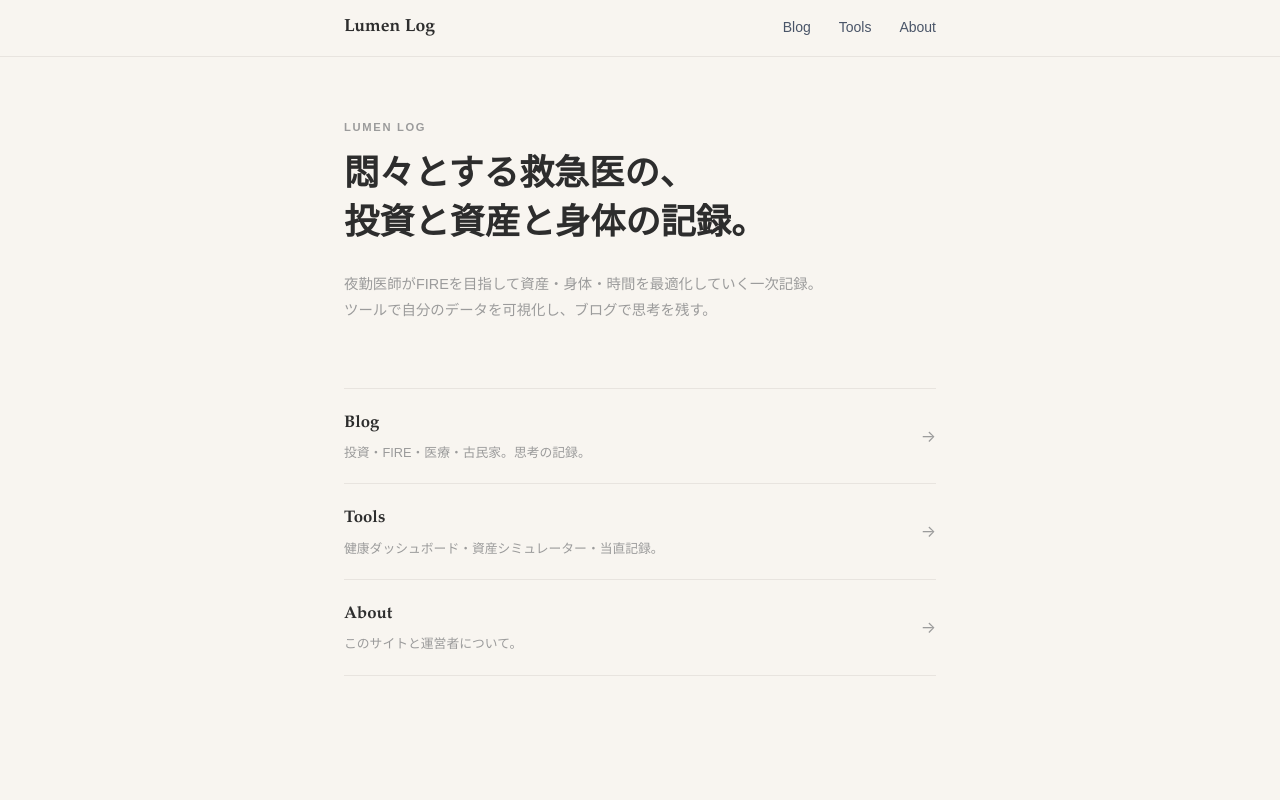
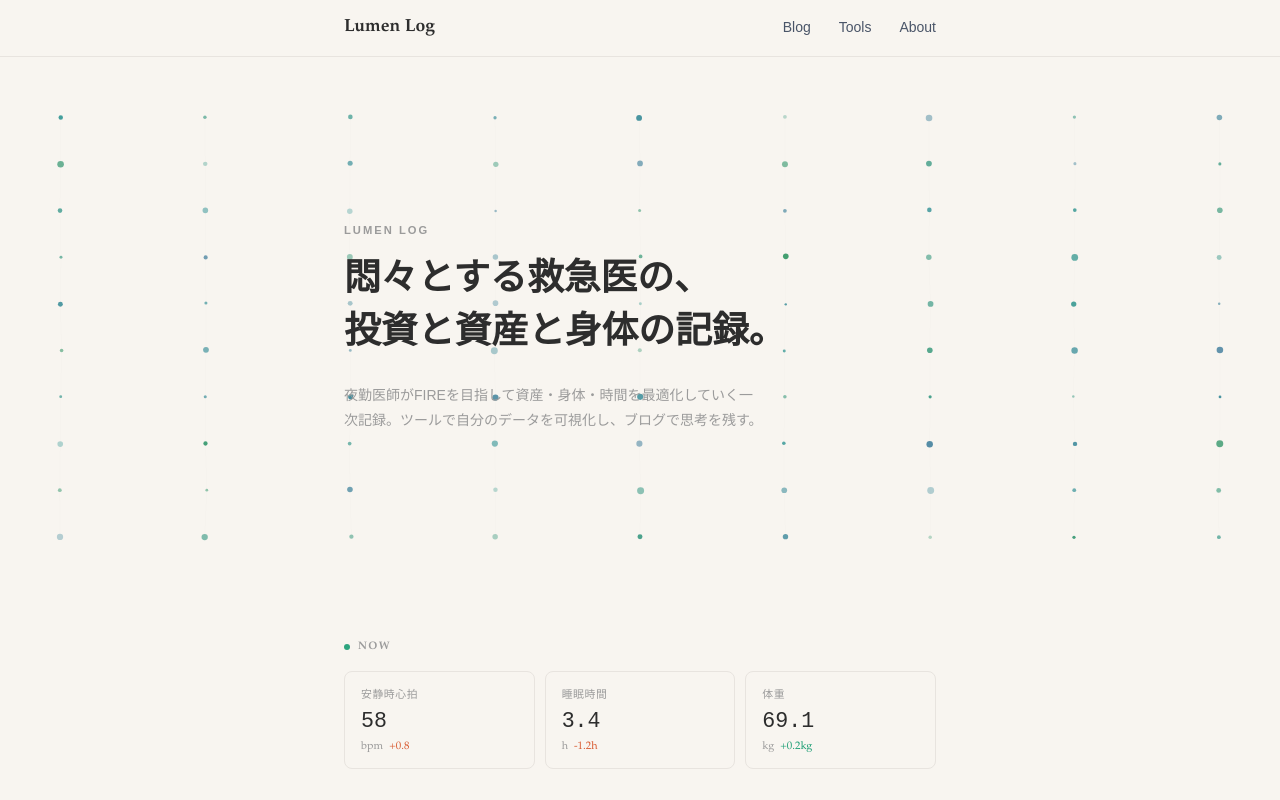
Before and after one commit to minminmiyoshi/lumen-log, a Next.js app: page / in a window 1280 px wide. Shown: the top 800 px of the page. Built offline with nearby package versions, Linux system fonts and the light colour scheme.

Commit message:
feat: HeroChaos hero animation + now.json from garmin csv

```diff
--- a/app/page.tsx
+++ b/app/page.tsx
@@ -1,84 +1,106 @@
+import HeroChaos from "@/components/HeroChaos";
+import nowData from "@/data/now.json";
+
+interface NavItem { href: string; label: string; badge?: string; desc: string; }
+
+const navItems: NavItem[] = [
+  { href: "/blog",  label: "Blog",  badge: "12", desc: "投資・FIRE・医療・古民家。思考の記録。" },
+  { href: "/tools", label: "Tools", badge: "3",  desc: "健康ダッシュボード・資産シミュレーター・当直記録。" },
+  { href: "/about", label: "About",              desc: "このサイトと運営者について。" },
+];
+
+function deltaStr(d: number | null, unit = "") {
+  if (d === null) return "";
+  const sign = d > 0 ? "+" : "";
+  return `${sign}${d}${unit}`;
+}
+
+function deltaUp(key: "restingHr" | "sleep" | "weight") {
+  const d = nowData[key].delta;
+  if (d === null) return true;
+  // 心拍は下がる方が良い、睡眠・体重は文脈依存だが一旦シンプルに
+  if (key === "restingHr") return d <= 0;
+  return d >= 0;
+}
+
 export default function Home() {
+  const stats = [
+    {
+      label: "安静時心拍",
+      value: nowData.restingHr.value ?? "--",
+      unit: "bpm",
+      delta: deltaStr(nowData.restingHr.delta),
+      up: deltaUp("restingHr"),
+    },
+    {
+      label: "睡眠時間",
+      value: nowData.sleep.value ?? "--",
+      unit: "h",
+      delta: deltaStr(nowData.sleep.delta, "h"),
+      up: deltaUp("sleep"),
+    },
+    {
+      label: "体重",
+      value: nowData.weight.value ?? "--",
+      unit: "kg",
+      delta: deltaStr(nowData.weight.delta, "kg"),
+      up: deltaUp("weight"),
+    },
+  ];
+
   return (
-    <main style={{ maxWidth: "640px", margin: "0 auto", padding: "60px 24px 120px" }}>
-
-      <section style={{ marginBottom: "64px" }}>
-        <p style={{
-          fontSize: "0.7rem",
-          fontFamily: "sans-serif",
-          fontWeight: 700,
-          letterSpacing: "0.15em",
-          textTransform: "uppercase",
-          color: "var(--muted)",
-          marginBottom: "16px",
-        }}>
+    <main>
+      <section style={{ position: "relative", height: "clamp(420px, 55vw, 540px)", overflow: "hidden" }}>
+        <HeroChaos />
+        <div style={{ position: "relative", zIndex: 10, display: "flex", flexDirection: "column", justifyContent: "center", height: "100%", maxWidth: "640px", margin: "0 auto", padding: "0 24px" }}>
+          <p style={{ fontSize: "0.7rem", fontFamily: "sans-serif", fontWeight: 700, letterSpacing: "0.18em", textTransform: "uppercase", color: "var(--muted)", marginBottom: "16px" }}>
             Lumen Log
           </p>
-        <h1 style={{
-          fontFamily: "Palatino, serif",
-          fontSize: "clamp(1.6rem, 4vw, 2.2rem)",
-          fontWeight: 700,
-          lineHeight: 1.4,
-          marginBottom: "20px",
-          color: "var(--foreground)",
-        }}>
+          <h1 style={{ fontFamily: "Palatino, serif", fontSize: "clamp(1.6rem, 4vw, 2.3rem)", fontWeight: 700, lineHeight: 1.45, marginBottom: "20px", color: "var(--foreground)" }}>
             悶々とする救急医の、<br />
             投資と資産と身体の記録。
           </h1>
-        <p style={{
-          fontFamily: "sans-serif",
-          fontSize: "0.9rem",
-          color: "var(--muted)",
-          lineHeight: 1.8,
-          maxWidth: "480px",
-        }}>
-          夜勤医師がFIREを目指して資産・身体・時間を最適化していく一次記録。
-          ツールで自分のデータを可視化し、ブログで思考を残す。
+          <p style={{ fontFamily: "sans-serif", fontSize: "0.875rem", color: "var(--muted)", lineHeight: 1.85, maxWidth: "420px" }}>
+            夜勤医師がFIREを目指して資産・身体・時間を最適化していく一次記録。ツールで自分のデータを可視化し、ブログで思考を残す。
           </p>
+        </div>
       </section>
 
-      <section style={{ borderTop: "1px solid #E8E4DF" }}>
-        {[
-          { href: "/blog", label: "Blog", desc: "投資・FIRE・医療・古民家。思考の記録。" },
-          { href: "/tools", label: "Tools", desc: "健康ダッシュボード・資産シミュレーター・当直記録。" },
-          { href: "/about", label: "About", desc: "このサイトと運営者について。" },
-        ].map(({ href, label, desc }) => (
-          <a
-            key={href}
-            href={href}
-            style={{
-              display: "flex",
-              alignItems: "center",
-              justifyContent: "space-between",
-              padding: "20px 0",
-              borderBottom: "1px solid #E8E4DF",
-              color: "inherit",
-              textDecoration: "none",
-            }}
-          >
+      <section style={{ maxWidth: "640px", margin: "0 auto", padding: "40px 24px 0" }}>
+        <div style={{ display: "flex", alignItems: "center", gap: "8px", marginBottom: "14px" }}>
+          <span style={{ width: "6px", height: "6px", borderRadius: "50%", background: "#1D9E75", display: "inline-block", animation: "pulse 2s infinite" }} />
+          <span style={{ fontSize: "0.68rem", fontWeight: 700, letterSpacing: "0.14em", textTransform: "uppercase", color: "var(--muted)" }}>Now</span>
+        </div>
+        <div style={{ display: "grid", gridTemplateColumns: "repeat(3, minmax(0, 1fr))", gap: "10px", marginBottom: "48px" }}>
+          {stats.map((s) => (
+            <div key={s.label} style={{ background: "var(--surface)", border: "0.5px solid #E8E4DF", borderRadius: "8px", padding: "14px 16px 12px" }}>
+              <div style={{ fontSize: "0.68rem", color: "var(--muted)", letterSpacing: "0.05em", marginBottom: "6px" }}>{s.label}</div>
+              <div style={{ fontFamily: "'DM Mono', 'Courier New', monospace", fontSize: "1.35rem", fontWeight: 400, color: "var(--foreground)", lineHeight: 1, marginBottom: "4px" }}>{s.value}</div>
+              <div style={{ fontSize: "0.68rem", color: "var(--muted)", display: "flex", gap: "6px" }}>
+                <span>{s.unit}</span>
+                <span style={{ color: s.up ? "#1D9E75" : "#D85A30" }}>{s.delta}</span>
+              </div>
+            </div>
+          ))}
+        </div>
+      </section>
+
+      <section style={{ maxWidth: "640px", margin: "0 auto", padding: "0 24px 120px", borderTop: "1px solid #E8E4DF" }}>
+        {navItems.map(({ href, label, badge, desc }) => (
+          <a key={href} href={href} style={{ display: "flex", alignItems: "center", justifyContent: "space-between", padding: "20px 0", borderBottom: "1px solid #E8E4DF", color: "inherit", textDecoration: "none" }}>
             <div>
-              <div style={{
-                fontFamily: "Palatino, serif",
-                fontSize: "1.05rem",
-                fontWeight: 700,
-                marginBottom: "4px",
-              }}>
+              <div style={{ fontFamily: "Palatino, serif", fontSize: "1.05rem", fontWeight: 700, marginBottom: "4px", display: "flex", alignItems: "center", gap: "8px" }}>
                 {label}
+                {badge && <span style={{ fontSize: "0.65rem", padding: "2px 7px", borderRadius: "99px", border: "0.5px solid #E8E4DF", color: "var(--muted)" }}>{badge}</span>}
               </div>
-              <div style={{
-                fontFamily: "sans-serif",
-                fontSize: "0.8rem",
-                color: "var(--muted)",
-                lineHeight: 1.6,
-              }}>
-                {desc}
-              </div>
+              <div style={{ fontFamily: "sans-serif", fontSize: "0.8rem", color: "var(--muted)", lineHeight: 1.6 }}>{desc}</div>
             </div>
             <span style={{ color: "var(--muted)", fontSize: "1rem", marginLeft: "16px" }}>→</span>
           </a>
         ))}
       </section>
 
+      <style>{`@keyframes pulse { 0%,100%{opacity:1} 50%{opacity:0.3} }`}</style>
     </main>
   );
 }
--- /dev/null
+++ b/components/HeroChaos.tsx
@@ -0,0 +1,140 @@
+"use client";
+
+import { useEffect, useRef } from "react";
+
+interface Particle {
+  x: number; y: number;
+  tx: number; ty: number;
+  vx: number; vy: number;
+  r: number; alpha: number; hue: number;
+}
+
+export default function HeroChaos() {
+  const canvasRef = useRef<HTMLCanvasElement>(null);
+  const rafRef = useRef<number | null>(null);
+
+  useEffect(() => {
+    const canvas = canvasRef.current;
+    if (!canvas) return;
+    const ctx = canvas.getContext("2d");
+    if (!ctx) return;
+
+    const N = 90;
+    let W = 0, H = 0;
+    let particles: Particle[] = [];
+    let t = 0;
+
+    function rand(a: number, b: number) { return a + (b - a) * Math.random(); }
+
+    function resize() {
+      W = canvas.offsetWidth; H = canvas.offsetHeight;
+      canvas.width = W * devicePixelRatio;
+      canvas.height = H * devicePixelRatio;
+      ctx.scale(devicePixelRatio, devicePixelRatio);
+    }
+
+    function assignTargets() {
+      const cols = 9, rows = Math.ceil(N / cols);
+      const padX = 60, padY = 60;
+      const gw = W - padX * 2, gh = H - padY * 2;
+      particles.forEach((p, i) => {
+        p.tx = padX + (i % cols) / (cols - 1) * gw;
+        p.ty = padY + Math.floor(i / cols) / (rows - 1) * gh;
+      });
+    }
+
+    function initParticles() {
+      particles = Array.from({ length: N }, () => ({
+        x: rand(0, W), y: rand(0, H),
+        tx: 0, ty: 0,
+        vx: rand(-2.5, 2.5), vy: rand(-2.5, 2.5),
+        r: rand(1.2, 3.5), alpha: rand(0.3, 0.85), hue: rand(150, 200),
+      }));
+      assignTargets();
+    }
+
+    function isDark() {
+      return window.matchMedia("(prefers-color-scheme: dark)").matches;
+    }
+
+    function easeInOut(x: number) {
+      return x < 0.5 ? 2 * x * x : 1 - Math.pow(-2 * x + 2, 2) / 2;
+    }
+
+    function draw() {
+      ctx.clearRect(0, 0, W, H);
+      const dark = isDark();
+      const progress = Math.min(1, Math.max(0, (t - 60) / 220));
+      const eased = easeInOut(progress);
+
+      particles.forEach((p) => {
+        if (eased < 0.99) {
+          p.vx += (Math.random() - 0.5) * 0.18 * (1 - eased) * 2;
+          p.vy += (Math.random() - 0.5) * 0.18 * (1 - eased) * 2;
+          const speed = Math.hypot(p.vx, p.vy);
+          if (speed > 3.5) { p.vx *= 3.5 / speed; p.vy *= 3.5 / speed; }
+          p.x += p.vx * (1 - eased * 0.98);
+          p.y += p.vy * (1 - eased * 0.98);
+          if (p.x < 0 || p.x > W) p.vx *= -1;
+          if (p.y < 0 || p.y > H) p.vy *= -1;
+        }
+        p.x += (p.tx - p.x) * eased * 0.04;
+        p.y += (p.ty - p.y) * eased * 0.04;
+      });
+
+      if (eased > 0.15) {
+        ctx.save();
+        ctx.lineWidth = 0.5;
+        for (let i = 0; i < particles.length; i++) {
+          for (let j = i + 1; j < particles.length; j++) {
+            const pi = particles[i], pj = particles[j];
+            const d = Math.hypot(pi.x - pj.x, pi.y - pj.y);
+            if (d < 80) {
+              ctx.globalAlpha = eased * 0.1 * (1 - d / 80);
+              ctx.strokeStyle = dark ? "rgba(90,200,150,0.8)" : "rgba(15,110,86,0.6)";
+              ctx.beginPath(); ctx.moveTo(pi.x, pi.y); ctx.lineTo(pj.x, pj.y); ctx.stroke();
+            }
+          }
+        }
+        ctx.restore();
+      }
+
+      particles.forEach((p) => {
+        const orderAlpha = p.alpha * (0.4 + 0.6 * eased);
+        const saturation = 60 + 30 * (1 - eased);
+        const lightness = dark ? 55 + 20 * eased : 35 + 15 * (1 - eased);
+        ctx.beginPath();
+        ctx.arc(p.x, p.y, p.r * (1 + 0.5 * (1 - eased)), 0, Math.PI * 2);
+        ctx.fillStyle = `hsla(${p.hue + 20 * (1 - eased)},${saturation}%,${lightness}%,${orderAlpha})`;
+        ctx.fill();
+      });
+
+      t++;
+      if (t < 380) rafRef.current = requestAnimationFrame(draw);
+    }
+
+    function start() {
+      if (rafRef.current) cancelAnimationFrame(rafRef.current);
+      t = 0; resize(); initParticles(); draw();
+    }
+
+    start();
+    const ro = new ResizeObserver(() => start());
+    ro.observe(canvas);
+    canvas.addEventListener("click", start);
+
+    return () => {
+      if (rafRef.current) cancelAnimationFrame(rafRef.current);
+      ro.disconnect();
+      canvas.removeEventListener("click", start);
+    };
+  }, []);
+
+  return (
+    <canvas
+      ref={canvasRef}
+      style={{ position: "absolute", inset: 0, width: "100%", height: "100%", cursor: "pointer" }}
+      aria-hidden="true"
+    />
+  );
+}
--- /dev/null
+++ b/data/now.json
@@ -0,0 +1,15 @@
+{
+  "updatedAt": "test\n",
+  "restingHr": {
+    "value": 58,
+    "delta": 0.8
+  },
+  "sleep": {
+    "value": 3.4,
+    "delta": -1.2
+  },
+  "weight": {
+    "value": 69.1,
+    "delta": 0.2
+  }
+}
--- a/scripts/build-health.mjs
+++ b/scripts/build-health.mjs
@@ -7,6 +7,7 @@ const __dirname = dirname(fileURLToPath(import.meta.url));
 const ROOT = join(__dirname, "..");
 const DATA_DIR = join(ROOT, "data/health");
 const OUT = join(ROOT, "data/health.json");
+const NOW_OUT = join(ROOT, "data/now.json");
 
 function readCsv(filePath) {
   if (!existsSync(filePath)) return [];
@@ -21,3 +22,65 @@ const workout = readCsv(join(DATA_DIR, "workout_master.csv"));
 
 writeFileSync(OUT, JSON.stringify({ garmin, scale, workout }, null, 2));
 console.log(`✅ health.json生成完了 (garmin:${garmin.length}件, scale:${scale.length}件, workout:${workout.length}件)`);
+
+// ── now.json生成 ──────────────────────────────────────────────────
+// 直近7日の平均を計算するヘルパー
+function recentAvg(rows, key, days = 7) {
+  const vals = rows.slice(-days)
+    .map(r => parseFloat(r[key]))
+    .filter(v => !isNaN(v));
+  if (vals.length === 0) return null;
+  return vals.reduce((a, b) => a + b, 0) / vals.length;
+}
+
+function latestVal(rows, key) {
+  for (let i = rows.length - 1; i >= 0; i--) {
+    const v = parseFloat(rows[i][key]);
+    if (!isNaN(v)) return v;
+  }
+  return null;
+}
+
+// 安静時心拍：最新値 + 直近7日平均との差
+const hrNow  = latestVal(garmin, "resting_hr");
+const hrAvg  = recentAvg(garmin, "resting_hr", 7);
+const hrDelta = (hrNow !== null && hrAvg !== null)
+  ? Math.round((hrNow - hrAvg) * 10) / 10
+  : null;
+
+// 睡眠時間：最新値 + 直近7日平均との差
+const sleepNow  = latestVal(garmin, "sleep_duration_h");
+const sleepAvg  = recentAvg(garmin, "sleep_duration_h", 7);
+const sleepDelta = (sleepNow !== null && sleepAvg !== null)
+  ? Math.round((sleepNow - sleepAvg) * 10) / 10
+  : null;
+
+// 体重：最新値 + 一個前との差
+const scaleRows = scale.filter(r => parseFloat(r["weight_kg"]));
+const weightNow  = scaleRows.length > 0 ? parseFloat(scaleRows[scaleRows.length - 1]["weight_kg"]) : null;
+const weightPrev = scaleRows.length > 1 ? parseFloat(scaleRows[scaleRows.length - 2]["weight_kg"]) : null;
+const weightDelta = (weightNow !== null && weightPrev !== null)
+  ? Math.round((weightNow - weightPrev) * 10) / 10
+  : null;
+
+// 最終更新日
+const lastDate = garmin.length > 0 ? garmin[garmin.length - 1]["date"] : null;
+
+const now = {
+  updatedAt: lastDate,
+  restingHr: {
+    value: hrNow !== null ? Math.round(hrNow) : null,
+    delta: hrDelta,
+  },
+  sleep: {
+    value: sleepNow !== null ? Math.round(sleepNow * 10) / 10 : null,
+    delta: sleepDelta,
+  },
+  weight: {
+    value: weightNow,
+    delta: weightDelta,
+  },
+};
+
+writeFileSync(NOW_OUT, JSON.stringify(now, null, 2));
+console.log(`✅ now.json生成完了`, now);
```
Also changed, not shown: 1 other file (tests, documents, lock files or other folders). Lines whose indentation alone changed are shown as unchanged.
